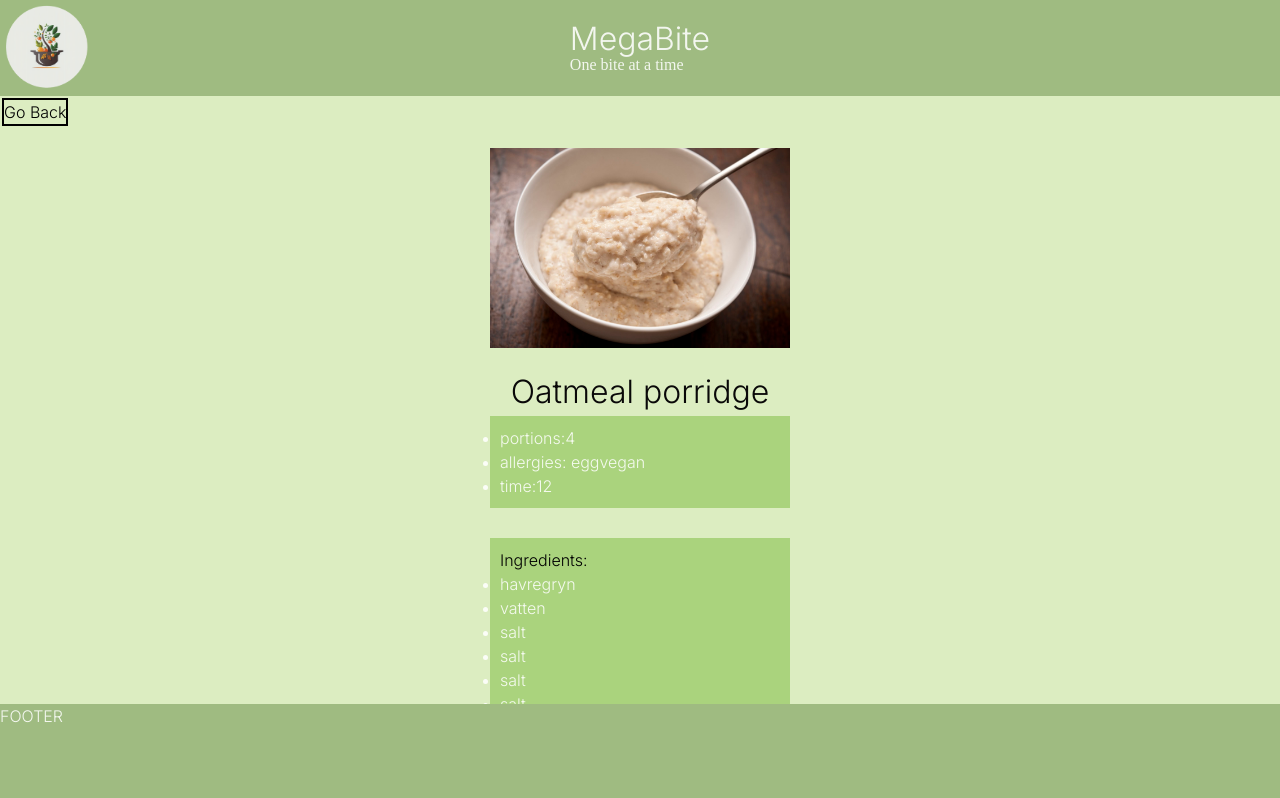
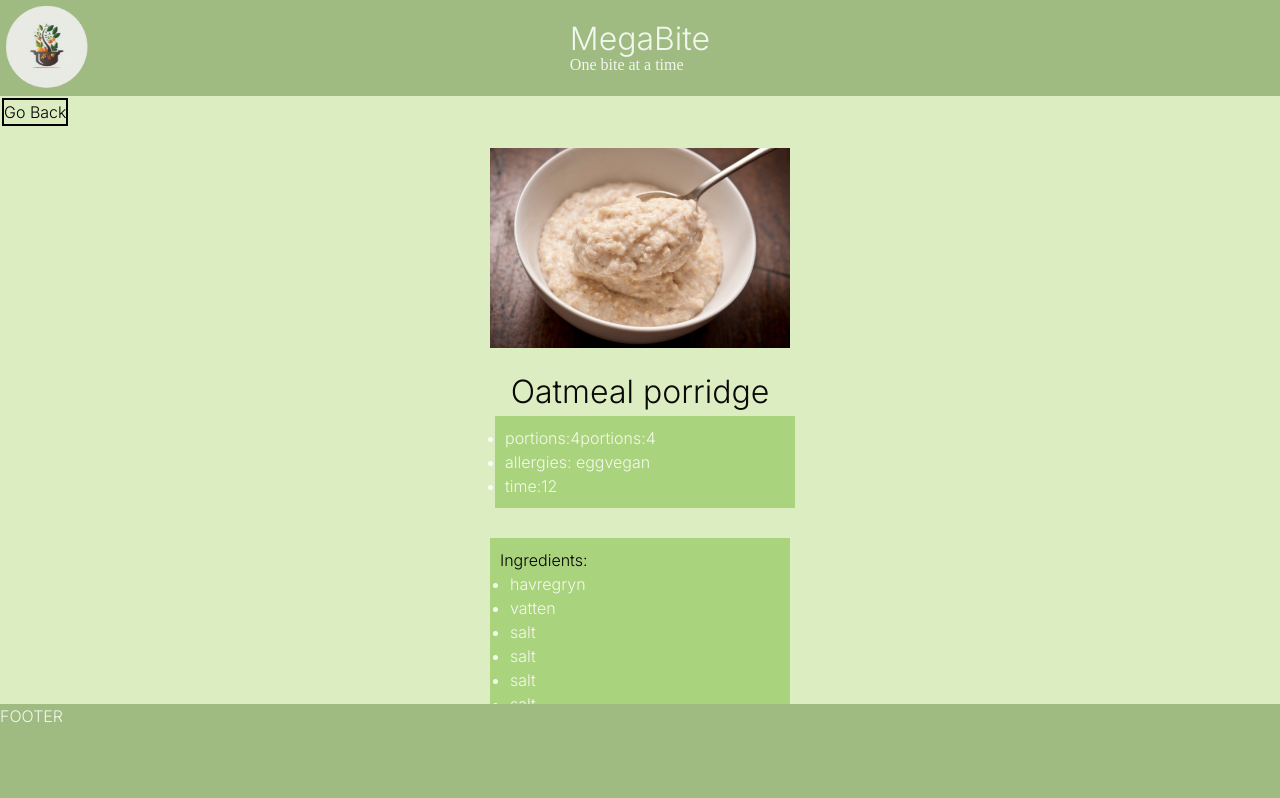
Before and after one commit to AdamGrubb/grupp10, a React (Vite) app in the folder MegaBite/: page /recipepage in a window 1280 px wide. Shown: the top 798 px of the page. Built offline with nearby package versions, Linux system fonts and the light colour scheme; a web font is replaced by a local one.

Commit message:
puts dots to the right place

```diff
--- a/MegaBite/src/components/recipePage/RecipePage.css
+++ b/MegaBite/src/components/recipePage/RecipePage.css
@@ -7,6 +7,7 @@
   font-size: 16px;
   width: auto;
 }
+
 .box {
 
         display: flex;
@@ -57,3 +58,8 @@
     font-size: 1em;
     font-weight: 500;
 }
+
+ul {
+     list-style-type: disc;
+     margin-left: 10px;
+    }
--- a/MegaBite/src/components/recipePage/RecipePage.jsx
+++ b/MegaBite/src/components/recipePage/RecipePage.jsx
@@ -33,7 +33,7 @@ return (
         <h1 className="recipeTitle">{recipe.title}</h1>
         <section id="ServingsAndAllergens" className="">
           <ul style={{listStyle: 'disc'}} className="info bg-receptDescriptionColor">
-            <li>portions:{recipe.portions}</li>
+            <li>portions:{recipe.portions}portions:{recipe.portions}</li>
             <li>allergies: {recipe.allergies}</li>
             <li>time:{recipe.time}</li>
             </ul>
```
